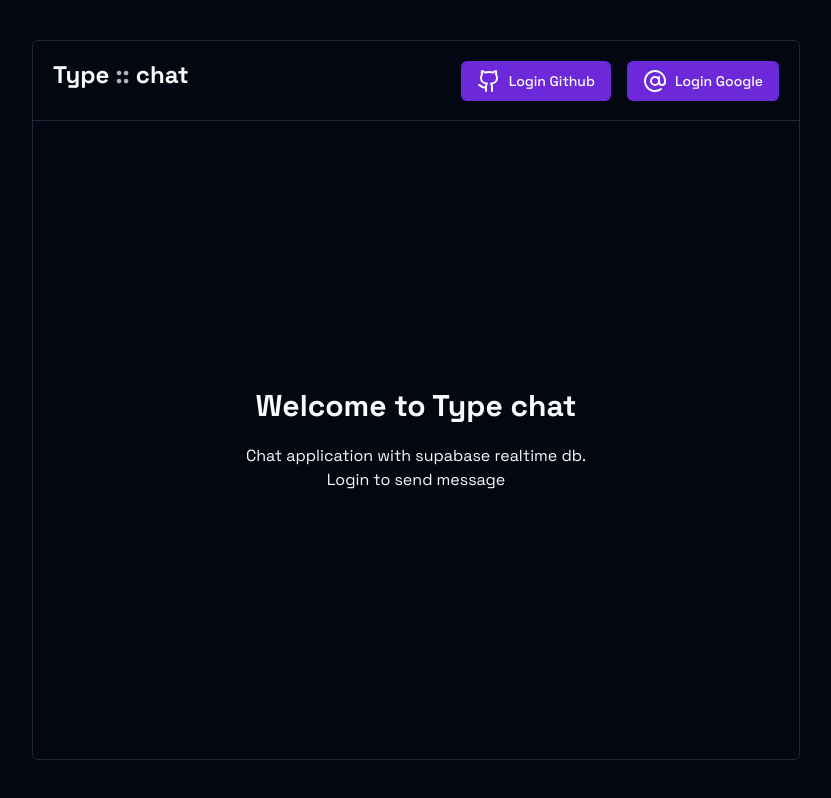
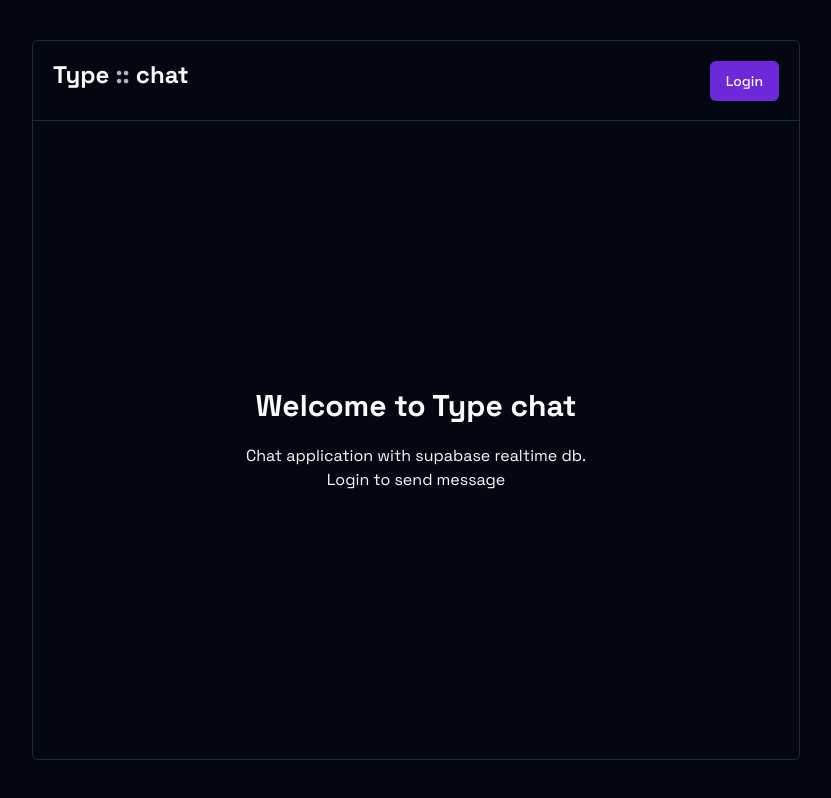
Before and after one commit to kiran0022/chat, a Next.js app: page / in a window 1280 px wide. Shown: the whole page, without its empty margins (224-1055 px from the left). Built offline with nearby package versions, Linux system fonts and the light colour scheme; no server answers.

Commit message:
fix: headers

```diff
--- a/src/components/ChatHeader.tsx
+++ b/src/components/ChatHeader.tsx
@@ -5,7 +5,15 @@ import SupabaseBrowserClient from "@/lib/supabase/browser";
 import { User } from "@supabase/supabase-js";
 import { useRouter } from "next/navigation";
 import ChatPressence from "./ChatPressence";
-import { AtSignIcon, GithubIcon } from "lucide-react";
+import { AtSignIcon, GithubIcon, MoreHorizontal } from "lucide-react";
+import {
+  DropdownMenu,
+  DropdownMenuContent,
+  DropdownMenuItem,
+  DropdownMenuLabel,
+  DropdownMenuSeparator,
+  DropdownMenuTrigger,
+} from "@/components/ui/dropdown-menu";
 
 export default function ChatHeader({ user }: { user: User | undefined }) {
   const router = useRouter();
@@ -54,12 +62,31 @@ export default function ChatHeader({ user }: { user: User | undefined }) {
 
         {!user ? (
           <div className="flex gap-4">
-            <Button onClick={handleGithubLogin}>
-              <GithubIcon className="mr-2" /> Login Github
-            </Button>
+            <DropdownMenu>
+              <DropdownMenuTrigger className=" outline-none">
+                <Button>Login</Button>
+              </DropdownMenuTrigger>
+              <DropdownMenuContent className="mt-1">
+                {/* <DropdownMenuLabel>Action</DropdownMenuLabel> */}
+                <DropdownMenuItem
+                  className="border text-sm"
+                  onClick={handleGoogleLogin}
+                >
+                  <AtSignIcon className="p-1 mr-1" /> Login Google
+                </DropdownMenuItem>{" "}
+                <DropdownMenuSeparator />
+                <DropdownMenuItem
+                  className="border text-sm"
+                  onClick={handleGithubLogin}
+                >
+                  <GithubIcon className="p-1 mr-1" /> Login Github
+                </DropdownMenuItem>
+              </DropdownMenuContent>
+            </DropdownMenu>
+            {/* <Button onClick={handleGithubLogin}></Button>
             <Button onClick={handleGoogleLogin}>
               <AtSignIcon className="mr-2" /> Login Google
-            </Button>
+            </Button> */}
           </div>
         ) : (
           <Button onClick={handleLogout}>Logout</Button>
```
